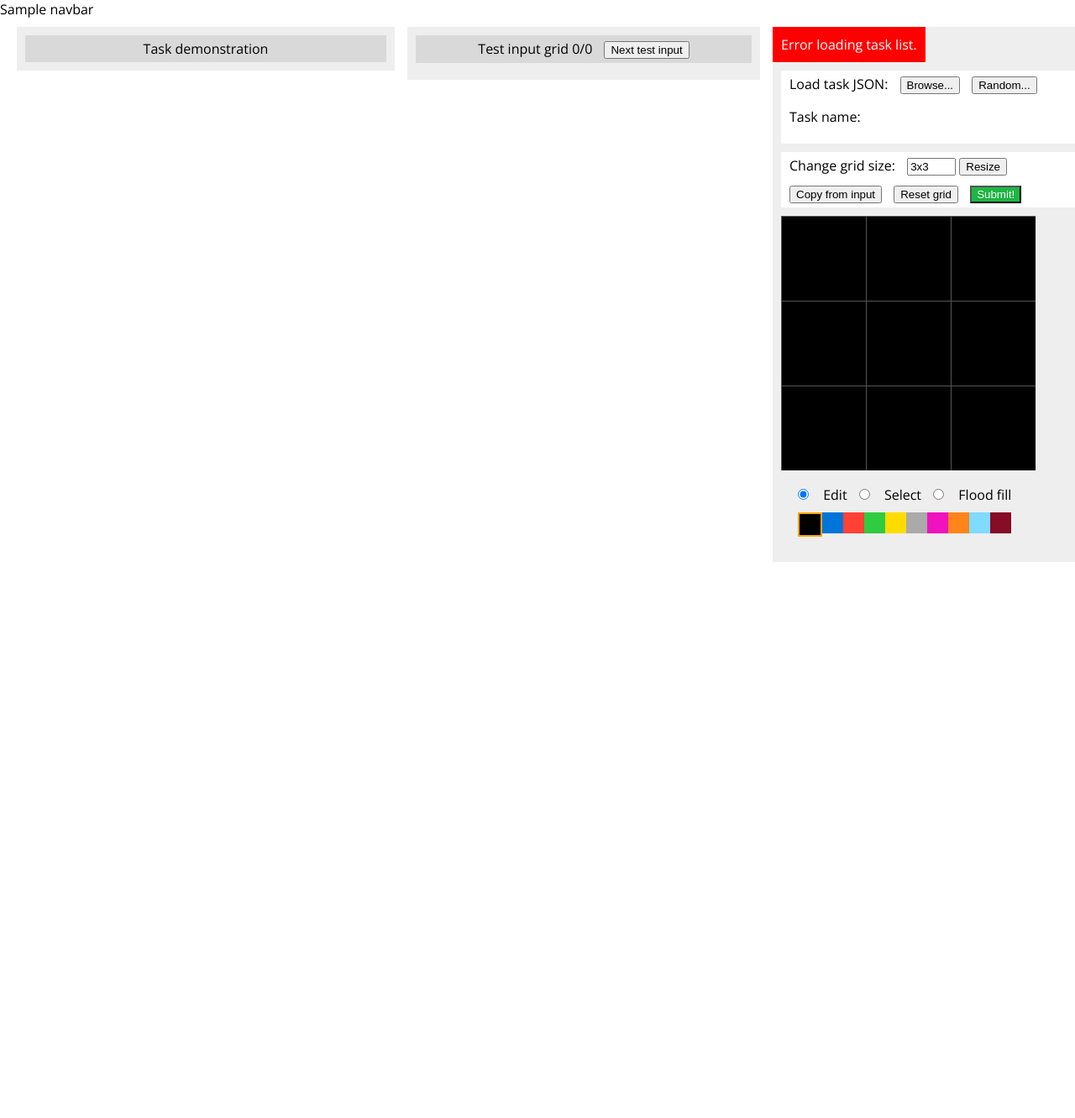
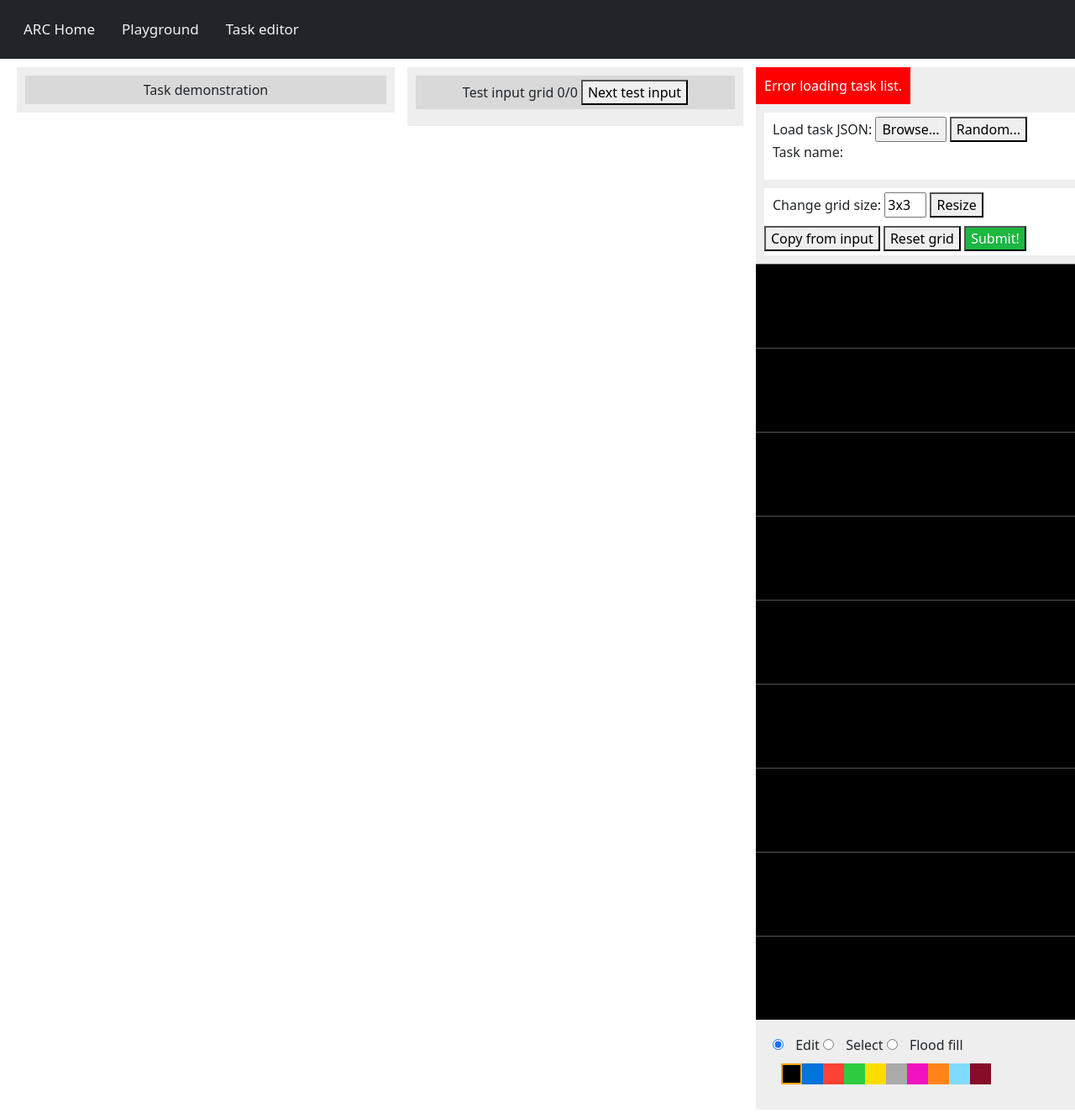
Before and after one commit to mangoit-abhi/arc-fask-first, a Flask app: template templates/playground.html in a window 1280 px wide; the page is wider, and only the part inside the window is pictured. Shown: that part at 84% size. Before the commit the page ends 669 px from the top of that part, so only its background shows below. Run offline with Flask 2, Linux system fonts and the light colour scheme; the template is opened without the code that fills it: most values are stand-ins (such as "Sample title", 1, 10 or a date in 2020); some libraries are stand-ins or nearby versions.

Commit message:
Add files via upload
Update Play ground

```diff
--- a/templates/playground.html
+++ b/templates/playground.html
@@ -3,22 +3,13 @@
     <head>
         <meta charset="utf-8">
         <title>ARC testing playground</title>
-
-        <script src="https://ajax.googleapis.com/ajax/libs/jquery/1.12.4/jquery.min.js"></script>
-        <script src="https://code.jquery.com/ui/1.12.1/jquery-ui.js"></script>
-        <script src="js/arc_common.js"></script>
-        <script src="js/playground.js"></script>
-
-        <link rel="stylesheet" type="text/css" href="css/base.css">
-        <link rel="stylesheet" type="text/css" href="css/arc_common.css">
-        <link rel="stylesheet" type="text/css" href="css/playground.css">
-
+        <link rel="stylesheet" type="text/css" href="{{ url_for('static', filename='css/base.css') }}">
+        <link rel="stylesheet" type="text/css" href="{{ url_for('static', filename='css/arc_common.css') }}">
+        <link rel="stylesheet" type="text/css" href="{{ url_for('static', filename='css/playground.css') }}">
         <link href="https://fonts.googleapis.com/css?family=Open+Sans&display=swap" rel="stylesheet">
-
     </head>
     <body>
-        {{navbar|safe}}
-
+        {% include "navbar.html" %}
         <div id="modal_bg">
         </div>
 
@@ -118,5 +109,9 @@
                 </div>
             </div>
         </div>
+        <script src="https://ajax.googleapis.com/ajax/libs/jquery/1.12.4/jquery.min.js"></script>
+        <script src="https://code.jquery.com/ui/1.12.1/jquery-ui.js"></script>
+        <script src="js/arc_common.js"></script>
+        <script src="js/playground.js"></script>
     </body>
 </html>
```
